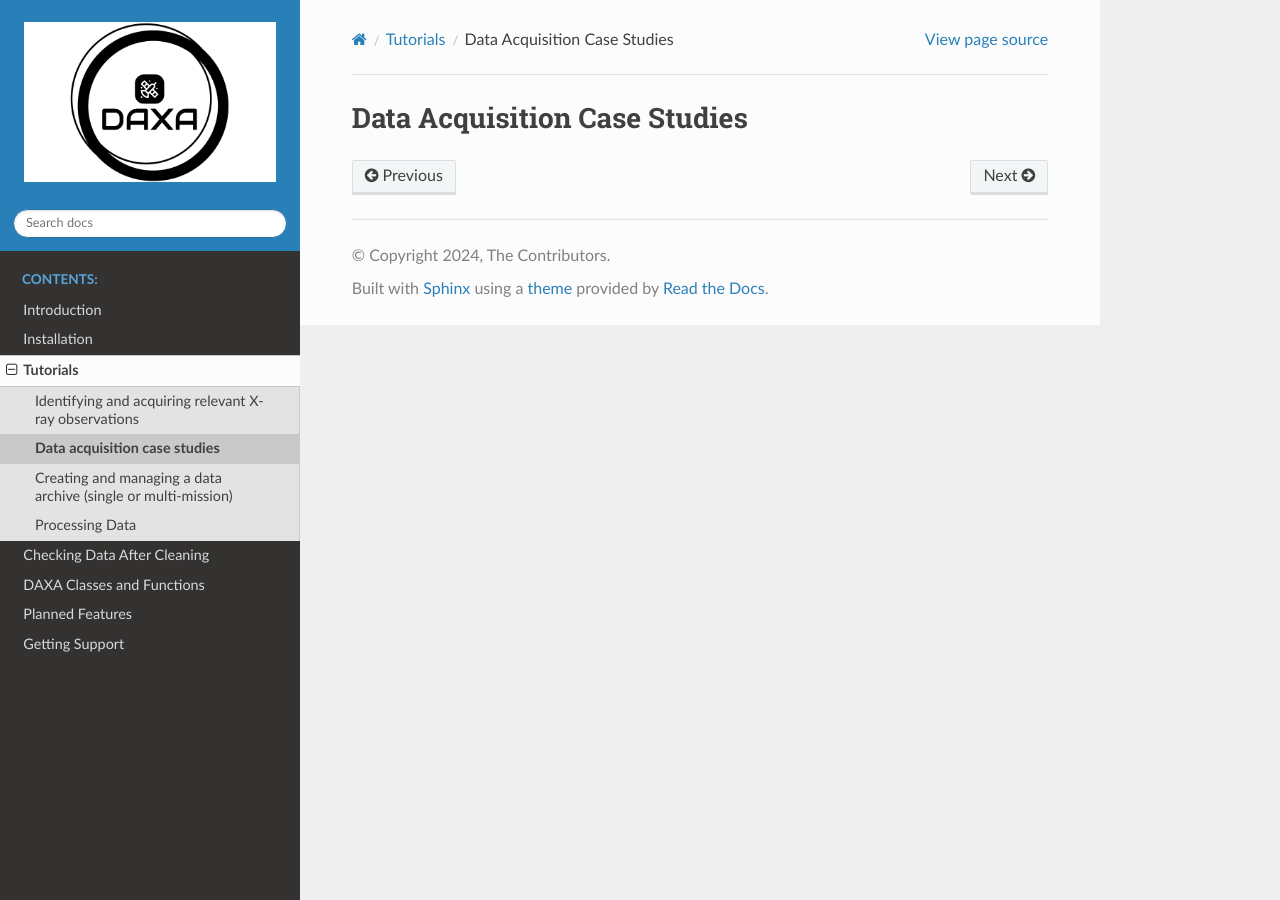
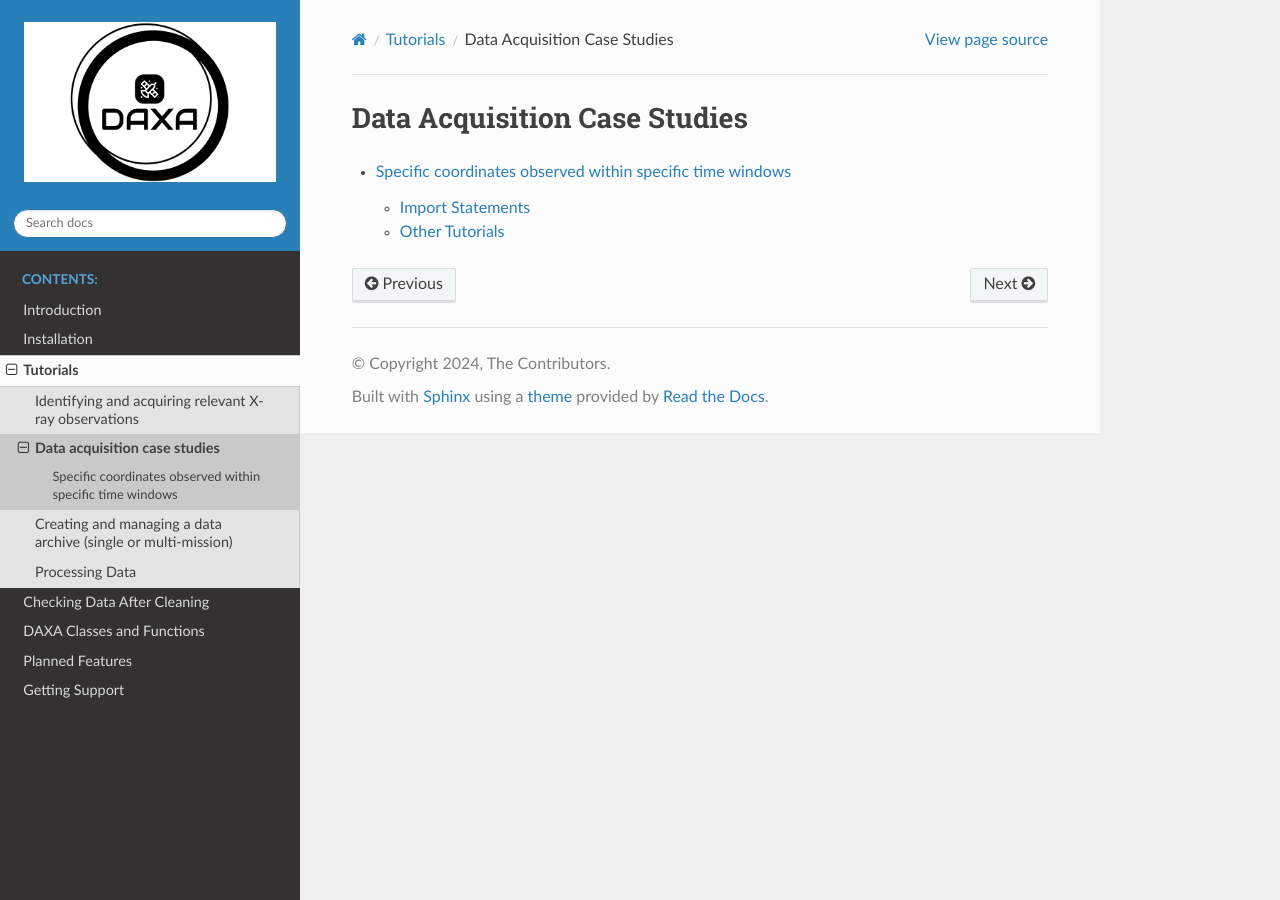
Before and after one commit to DavidT3/DAXA, a Sphinx documentation site: the page built from docs/source/tutorials.casestudies.rst, in a window 1280 px wide. Built offline with Sphinx 7.4.7 and the Read the Docs theme 2.0.0, drawn with Linux system fonts in a browser that asks for light colours; pages that are not in the unit, such as notebooks, are missing from menus.

Commit message:
Added the first case study notebook - just testing the links
Signed-off-by: David Turner <turne540@msu.edu>

```diff
--- a/docs/source/tutorials.casestudies.rst
+++ b/docs/source/tutorials.casestudies.rst
@@ -3,3 +3,5 @@ Data Acquisition Case Studies
 
 .. toctree::
    :maxdepth: 2
+
+    Specific coordinates observed within specific time windows <notebooks/tutorials/case_studies/obs_of_SNe_samp_after.ipynb>
```
